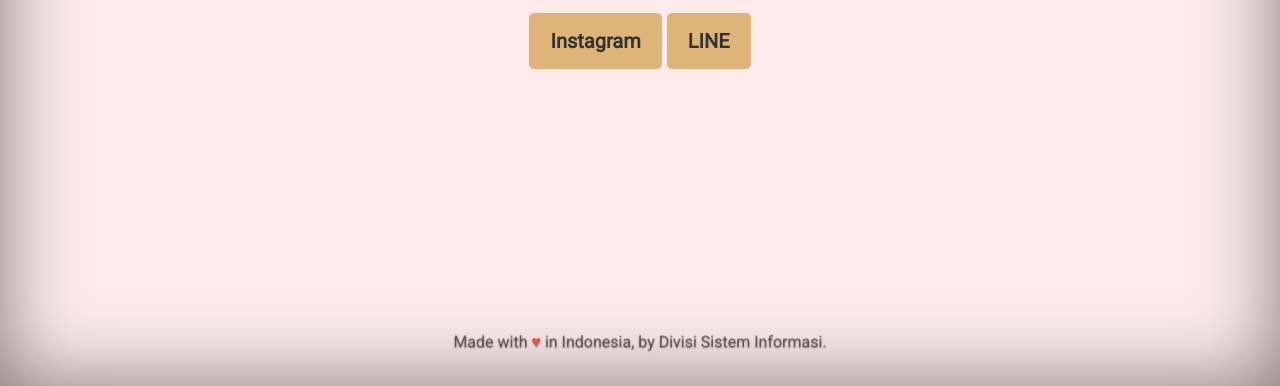
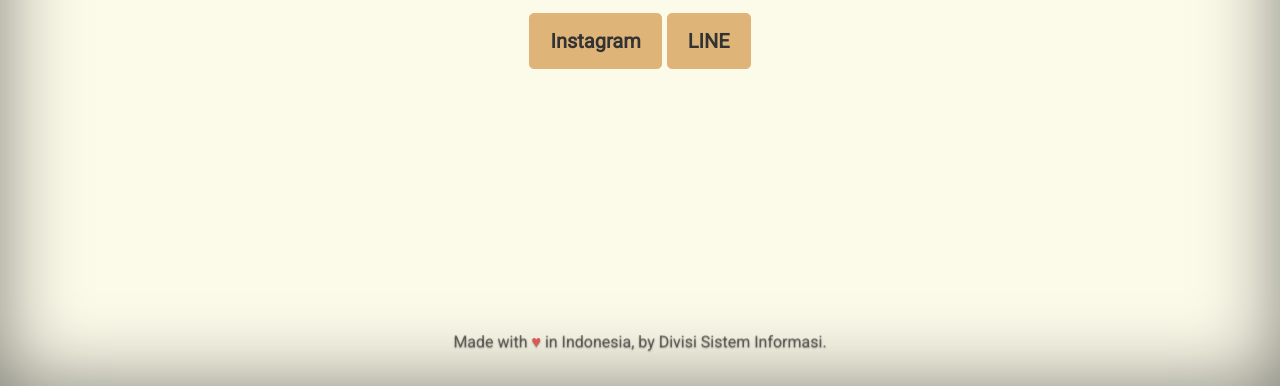
Before and after one commit to rubrikftub/rubrikftub.com, a plain HTML site: page public/index.html in a window 1280 px wide. Shown: the part 414-800 px from the top of the page. Drawn offline with nearby package versions, Linux system fonts and the light colour scheme.

Commit message:
Update cover.css

```diff
--- a/public/cover.css
+++ b/public/cover.css
@@ -27,7 +27,7 @@ a:hover {
 html,
 body {
   height: 100%;
-  background-color: #fcebea;
+  background-color: #fcfbea;
   font-family: 'Roboto', sans-serif;
 }
 
```
